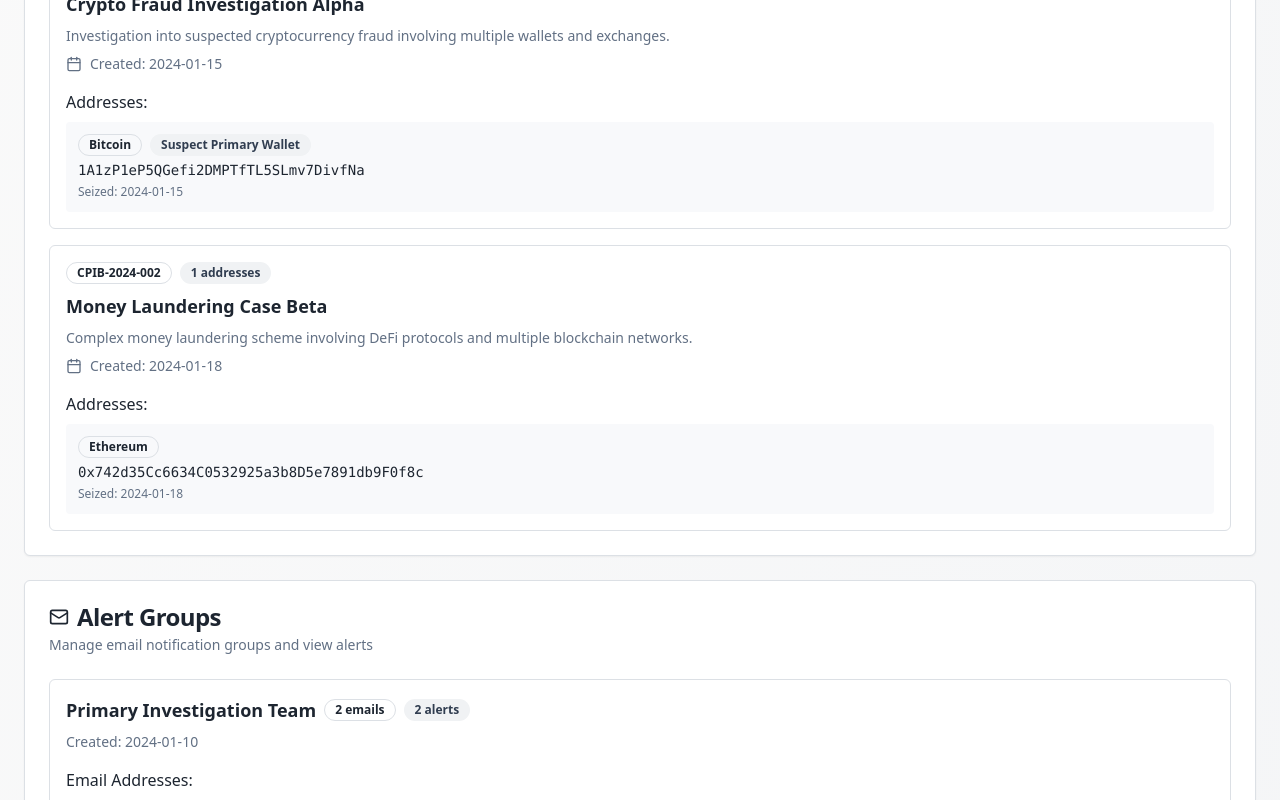
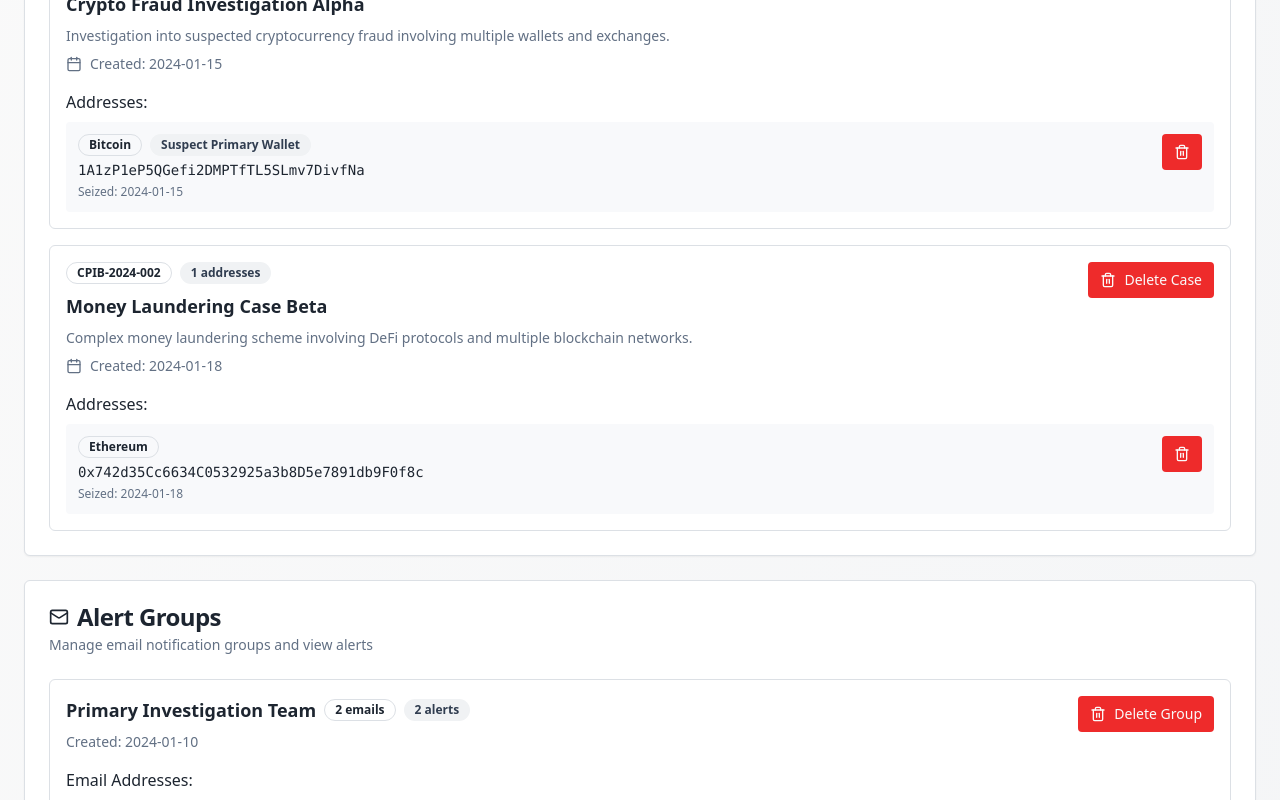
Before and after one commit to Kshitij0O7/sentinel-crypto-watch, a React (Vite) app: page /cases in a window 1280 px wide. Shown: the part 560-1360 px from the top of the page. Built offline with nearby package versions, Linux system fonts and the light colour scheme.

Commit message:
Add delete functionality
Added options to delete cases, addresses within cases, and alert groups.

```diff
--- a/src/pages/ManageCases.tsx
+++ b/src/pages/ManageCases.tsx
@@ -5,7 +5,8 @@ import { Badge } from "@/components/ui/badge";
 import { Button } from "@/components/ui/button";
 import { Input } from "@/components/ui/input";
 import { Label } from "@/components/ui/label";
-import { Plus, Mail, ArrowLeft, Calendar, AlertTriangle, X } from "lucide-react";
+import { AlertDialog, AlertDialogAction, AlertDialogCancel, AlertDialogContent, AlertDialogDescription, AlertDialogFooter, AlertDialogHeader, AlertDialogTitle, AlertDialogTrigger } from "@/components/ui/alert-dialog";
+import { Plus, Mail, ArrowLeft, Calendar, AlertTriangle, X, Trash2 } from "lucide-react";
 import { useToast } from "@/hooks/use-toast";
 import CryptoMonitoringHeader from "@/components/CryptoMonitoringHeader";
 
@@ -234,6 +235,46 @@ const ManageCases = () => {
     });
   };
 
+  const handleDeleteCase = (caseId: string) => {
+    const caseToDelete = cases.find(c => c.id === caseId);
+    setCases(cases.filter(c => c.id !== caseId));
+
+    toast({
+      title: "Case Deleted",
+      description: `Case "${caseToDelete?.name}" has been deleted successfully`,
+    });
+  };
+
+  const handleDeleteAddress = (caseId: string, addressId: string) => {
+    setCases(cases.map(case_ =>
+      case_.id === caseId
+        ? { ...case_, addresses: case_.addresses.filter(addr => addr.id !== addressId) }
+        : case_
+    ));
+
+    toast({
+      title: "Address Deleted",
+      description: "Address has been removed from the case",
+    });
+  };
+
+  const handleDeleteAlertGroup = (groupId: string) => {
+    const groupToDelete = alertGroups.find(g => g.id === groupId);
+    setAlertGroups(alertGroups.filter(g => g.id !== groupId));
+
+    // Remove alert group association from cases
+    setCases(cases.map(case_ =>
+      case_.alertGroupId === groupId
+        ? { ...case_, alertGroupId: undefined }
+        : case_
+    ));
+
+    toast({
+      title: "Alert Group Deleted",
+      description: `Alert group "${groupToDelete?.name}" has been deleted successfully`,
+    });
+  };
+
   const getAlertsForGroup = (groupId: string): Alert[] => {
     return alerts.filter(alert => alert.groupId === groupId);
   };
@@ -389,6 +430,28 @@ const ManageCases = () => {
                           Created: {case_.createdDate}
                         </div>
                       </div>
+                      <AlertDialog>
+                        <AlertDialogTrigger asChild>
+                          <Button variant="destructive" size="sm" className="flex items-center gap-2">
+                            <Trash2 className="h-4 w-4" />
+                            Delete Case
+                          </Button>
+                        </AlertDialogTrigger>
+                        <AlertDialogContent>
+                          <AlertDialogHeader>
+                            <AlertDialogTitle>Delete Case</AlertDialogTitle>
+                            <AlertDialogDescription>
+                              Are you sure you want to delete "{case_.name}"? This action cannot be undone and will remove all associated addresses.
+                            </AlertDialogDescription>
+                          </AlertDialogHeader>
+                          <AlertDialogFooter>
+                            <AlertDialogCancel>Cancel</AlertDialogCancel>
+                            <AlertDialogAction onClick={() => handleDeleteCase(case_.id)} className="bg-destructive text-destructive-foreground hover:bg-destructive/90">
+                              Delete
+                            </AlertDialogAction>
+                          </AlertDialogFooter>
+                        </AlertDialogContent>
+                      </AlertDialog>
                     </div>
 
                     {/* Addresses */}
@@ -411,6 +474,27 @@ const ManageCases = () => {
                                     Seized: {address.dateSeized}
                                   </p>
                                 </div>
+                                <AlertDialog>
+                                  <AlertDialogTrigger asChild>
+                                    <Button variant="destructive" size="sm">
+                                      <Trash2 className="h-4 w-4" />
+                                    </Button>
+                                  </AlertDialogTrigger>
+                                  <AlertDialogContent>
+                                    <AlertDialogHeader>
+                                      <AlertDialogTitle>Delete Address</AlertDialogTitle>
+                                      <AlertDialogDescription>
+                                        Are you sure you want to remove this address from the case? This action cannot be undone.
+                                      </AlertDialogDescription>
+                                    </AlertDialogHeader>
+                                    <AlertDialogFooter>
+                                      <AlertDialogCancel>Cancel</AlertDialogCancel>
+                                      <AlertDialogAction onClick={() => handleDeleteAddress(case_.id, address.id)} className="bg-destructive text-destructive-foreground hover:bg-destructive/90">
+                                        Delete
+                                      </AlertDialogAction>
+                                    </AlertDialogFooter>
+                                  </AlertDialogContent>
+                                </AlertDialog>
                               </div>
                             </div>
                           ))}
@@ -449,6 +533,28 @@ const ManageCases = () => {
                           </div>
                           <p className="text-sm text-muted-foreground">Created: {group.createdDate}</p>
                         </div>
+                        <AlertDialog>
+                          <AlertDialogTrigger asChild>
+                            <Button variant="destructive" size="sm" className="flex items-center gap-2">
+                              <Trash2 className="h-4 w-4" />
+                              Delete Group
+                            </Button>
+                          </AlertDialogTrigger>
+                          <AlertDialogContent>
+                            <AlertDialogHeader>
+                              <AlertDialogTitle>Delete Alert Group</AlertDialogTitle>
+                              <AlertDialogDescription>
+                                Are you sure you want to delete "{group.name}"? This action cannot be undone and will remove the group from any associated cases.
+                              </AlertDialogDescription>
+                            </AlertDialogHeader>
+                            <AlertDialogFooter>
+                              <AlertDialogCancel>Cancel</AlertDialogCancel>
+                              <AlertDialogAction onClick={() => handleDeleteAlertGroup(group.id)} className="bg-destructive text-destructive-foreground hover:bg-destructive/90">
+                                Delete
+                              </AlertDialogAction>
+                            </AlertDialogFooter>
+                          </AlertDialogContent>
+                        </AlertDialog>
                       </div>
 
                       {/* Email Management */}
```
